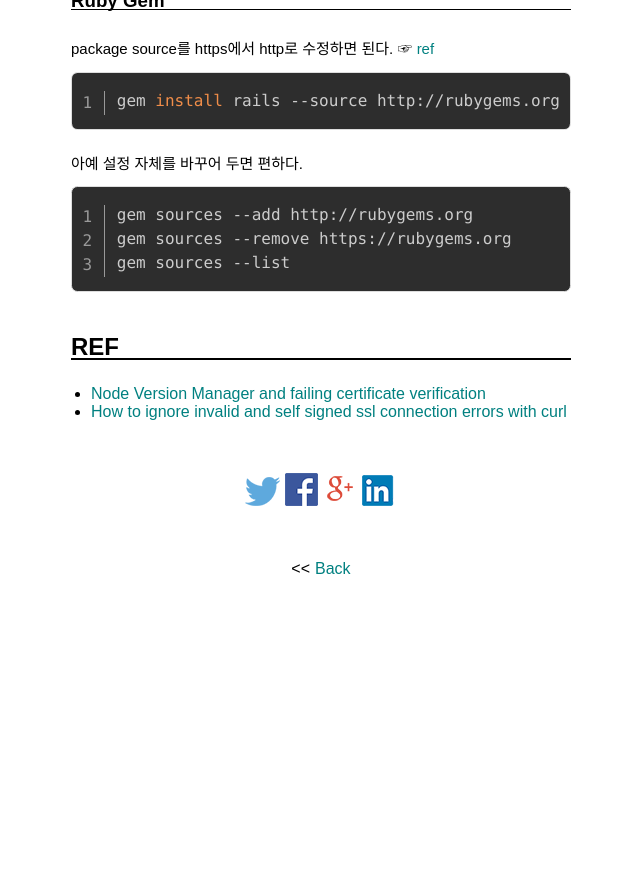
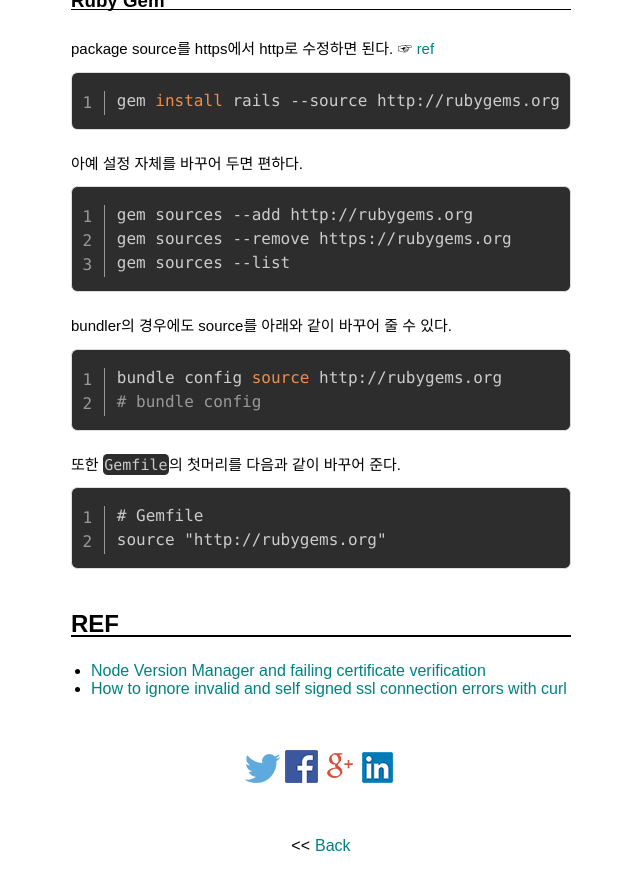
Before and after one commit to pinedance/blog, a Jekyll site: the page built from _posts/2017/07-12/2017-11-02-how-to-bypass-SSL.md, in a window 1280 px wide and 900 px high, scrolled down 3041 px. Shown: the top 890 px of the window, without its empty margins (319-959 px from the left). Built offline with Jekyll 4.4.1, drawn with Linux system fonts in a browser that asks for light colours; some web fonts are replaced; comment, search, counter and statistics services are not loaded; before the commit the page ends 3664 px from its top, so only the background shows below that.

Commit message:
update post related to ssl

````diff
--- a/_posts/2017/07-12/2017-11-02-how-to-bypass-SSL.md
+++ b/_posts/2017/07-12/2017-11-02-how-to-bypass-SSL.md
@@ -122,7 +122,19 @@ gem sources --remove https://rubygems.org
 gem sources --list
 ```
 
+bundler의 경우에도 source를 아래와 같이 바꾸어 줄 수 있다.
 
+```bash
+bundle config source http://rubygems.org
+# bundle config
+```
+
+또한 `Gemfile`의 첫머리를 다음과 같이 바꾸어 준다.
+
+```
+# Gemfile
+source "http://rubygems.org"
+```
 
 ## REF
 
````
